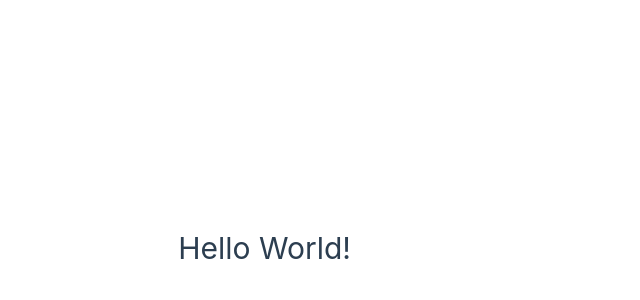
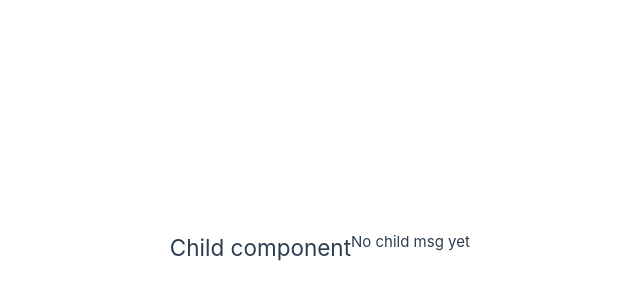
Before and after one commit to wubin28/vue-kata-node-18-18-0, a Vue app: page / in a window 1280 px wide. Shown: the part 152-452 px from the top of the page, without its empty margins (289-929 px from the left). Built offline with nearby package versions, Linux system fonts and the light colour scheme.

Commit message:
chore: prepare for step 13

```diff
--- a/src/App.vue
+++ b/src/App.vue
@@ -1,9 +1,13 @@
 <script setup lang="ts">
+import { ref } from 'vue'
+import ChildComponent from '@/components/ChildComponent.vue'
+
+const childMsg = ref('No child msg yet')
 </script>
 
 <template>
-  <h1>Hello World!</h1>
+  <ChildComponent />
+  <p>{{ childMsg }}</p>
 </template>
 
-<style scoped>
-</style>
+<style scoped></style>
--- /dev/null
+++ b/src/components/ChildComponent.vue
@@ -0,0 +1,11 @@
+<script setup lang="ts">
+const emit = defineEmits(['response'])
+
+emit('response', 'hello from child')
+</script>
+
+<template>
+  <h2>Child component</h2>
+</template>
+
+<style scoped></style>
```
